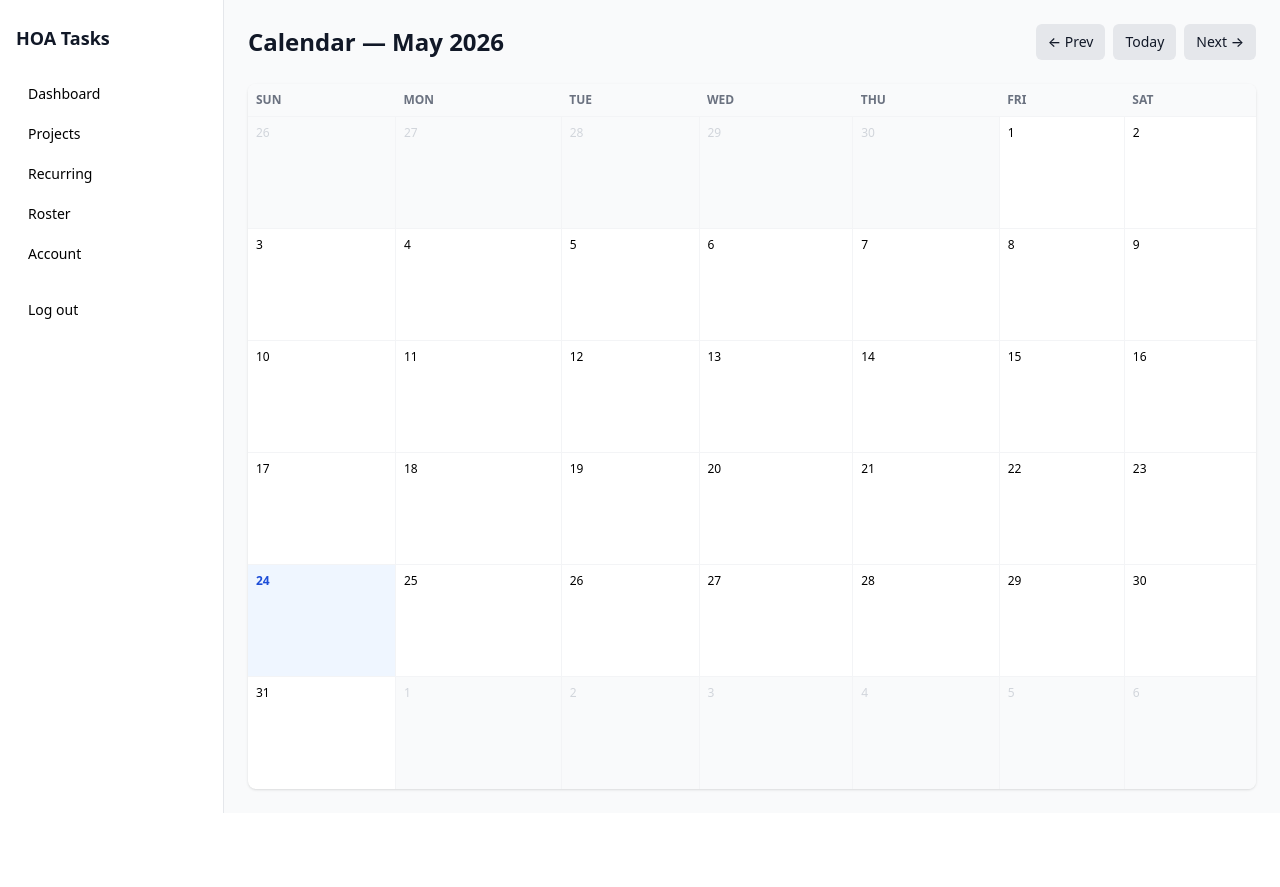
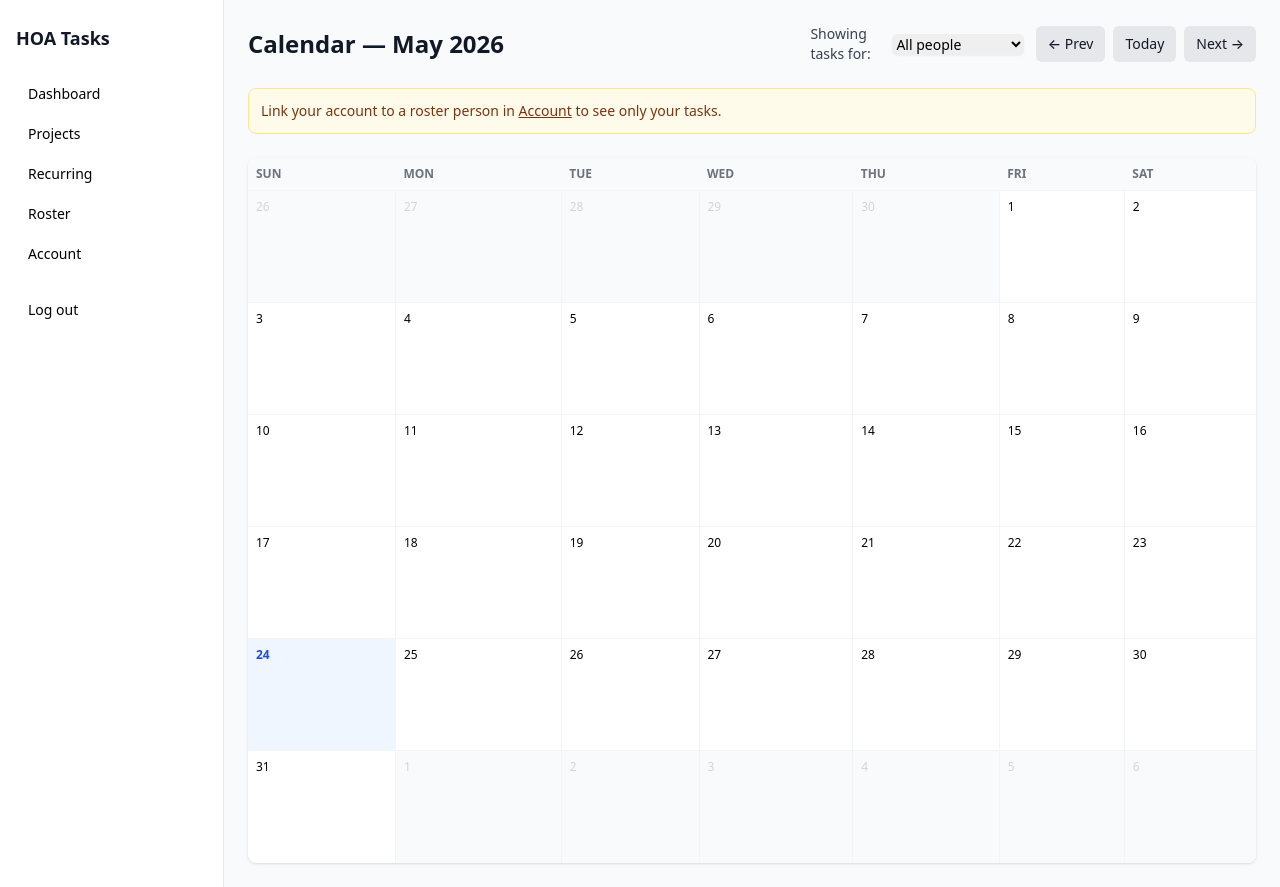
Before and after one commit to baranmcl/HOA-Task-Manager, a Django app: page /projects/calendar/ in a window 1280 px wide. Before the commit the page ends 813 px from the top, so only its background shows below. Run offline with Django 5.2, Linux system fonts and the light colour scheme; the visitor is signed in with stand-in values (Sample User, id 1); data comes from the database, SQL or seed files in the repository; data that the repository does not hold is empty; style sheets or scripts are compiled from the project's sources.

Commit message:
feat(calendar): person filter (default to linked roster person)
Co-Authored-By: Claude Opus 4.7 <noreply@anthropic.com>

```diff
--- a/apps/projects/views/calendar.py
+++ b/apps/projects/views/calendar.py
@@ -6,7 +6,10 @@ from django.contrib.auth.decorators import login_required
 from django.http import Http404
 from django.shortcuts import render
 
+from apps.roster.models import RosterPerson
+
 from ..models import Project
+from ._filters import resolve_person_filter
 
 _CAL = stdlib_calendar.Calendar(firstweekday=stdlib_calendar.SUNDAY)
 
@@ -46,14 +49,17 @@ def calendar_view(request, year: int | None = None, month: int | None = None):
     if not (1 <= month <= 12) or not (1900 <= year <= 2100):
         raise Http404("Invalid year/month")
 
+    person_id, banner, selected_person = resolve_person_filter(request)
+
     first, last, weeks = build_month_grid(year, month)
 
-    projects = list(
-        Project.instances.select_related("category").filter(
-            projected_completion_date__gte=first,
-            projected_completion_date__lte=last,
-        ),
+    qs = Project.instances.select_related("category").filter(
+        projected_completion_date__gte=first,
+        projected_completion_date__lte=last,
     )
+    if person_id is not None:
+        qs = qs.filter(raci_assignments__person_id=person_id).distinct()
+    projects = list(qs)
 
     # Bucket projects by their due date.
     by_date: dict[dt.date, list[Project]] = {}
@@ -89,4 +95,7 @@ def calendar_view(request, year: int | None = None, month: int | None = None):
         "today_year": today.year, "today_month": today.month,
         "weekday_headers": ["Sun", "Mon", "Tue", "Wed", "Thu", "Fri", "Sat"],
         "status_chip_classes": STATUS_CHIP_CLASSES,
+        "people": RosterPerson.active.all(),
+        "selected_person": selected_person,
+        "unlinked_user_banner": banner,
     })
--- a/templates/projects/calendar.html
+++ b/templates/projects/calendar.html
@@ -3,12 +3,31 @@
 {% block content %}
 <div class="flex items-center justify-between mb-6 flex-wrap gap-3">
   <h1 class="text-2xl font-semibold text-gray-900">Calendar — {{ month_label }}</h1>
-  <div class="flex gap-2 text-sm">
-    <a href="{% url 'projects:calendar_at' prev_year prev_month %}" class="btn-secondary">← Prev</a>
-    <a href="{% url 'projects:calendar_at' today_year today_month %}" class="btn-secondary">Today</a>
-    <a href="{% url 'projects:calendar_at' next_year next_month %}" class="btn-secondary">Next →</a>
+  <div class="flex items-center gap-3 text-sm flex-wrap">
+    <form method="get" class="flex items-center gap-2">
+      <label for="calendar-person" class="text-gray-700">Showing tasks for:</label>
+      <select id="calendar-person" name="person" class="input" onchange="this.form.submit()">
+        <option value="all" {% if selected_person == "all" %}selected{% endif %}>All people</option>
+        {% for p in people %}
+          <option value="{{ p.pk }}" {% if selected_person == p.pk|stringformat:"s" %}selected{% endif %}>{{ p.name }}</option>
+        {% endfor %}
+      </select>
+    </form>
+    <div class="flex gap-2">
+      <a href="{% url 'projects:calendar_at' prev_year prev_month %}" class="btn-secondary">← Prev</a>
+      <a href="{% url 'projects:calendar_at' today_year today_month %}" class="btn-secondary">Today</a>
+      <a href="{% url 'projects:calendar_at' next_year next_month %}" class="btn-secondary">Next →</a>
+    </div>
   </div>
 </div>
+
+{% if unlinked_user_banner %}
+<div class="bg-amber-50 border border-amber-200 text-amber-900 rounded-lg p-3 mb-6 text-sm">
+  Link your account to a roster person in
+  <a href="{% url 'accounts:profile' %}" class="underline font-medium">Account</a>
+  to see only your tasks.
+</div>
+{% endif %}
 
 <div class="bg-white rounded-lg shadow overflow-hidden">
   <table class="w-full border-collapse text-sm">
```
Also changed, not shown: apps/projects/tests/test_views_calendar.py (+74 -1 lines).
